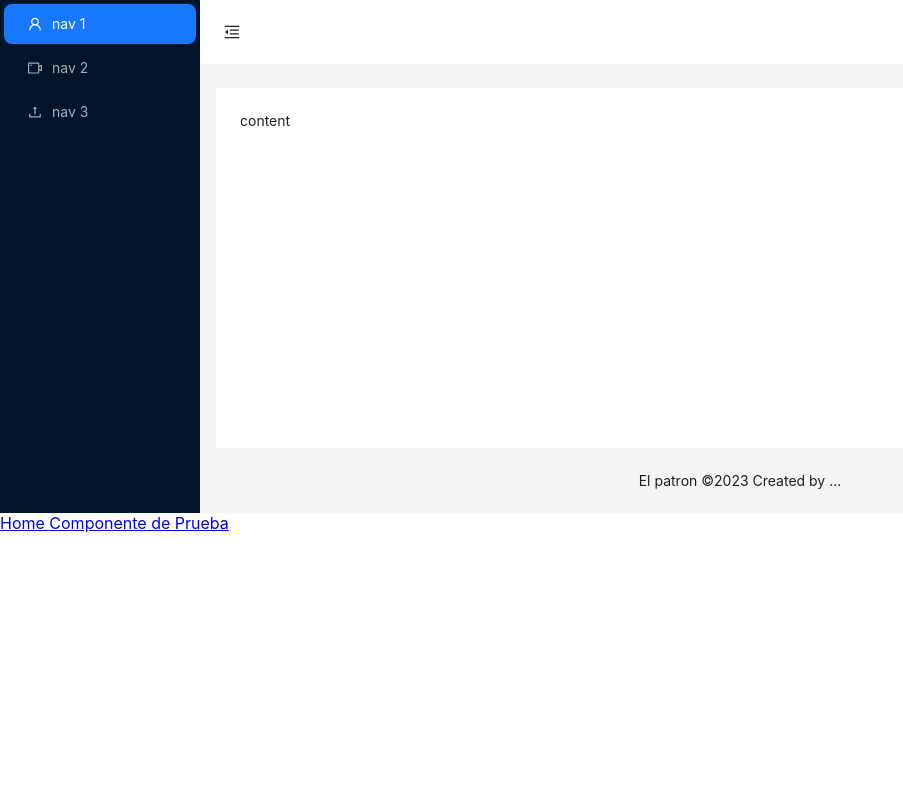
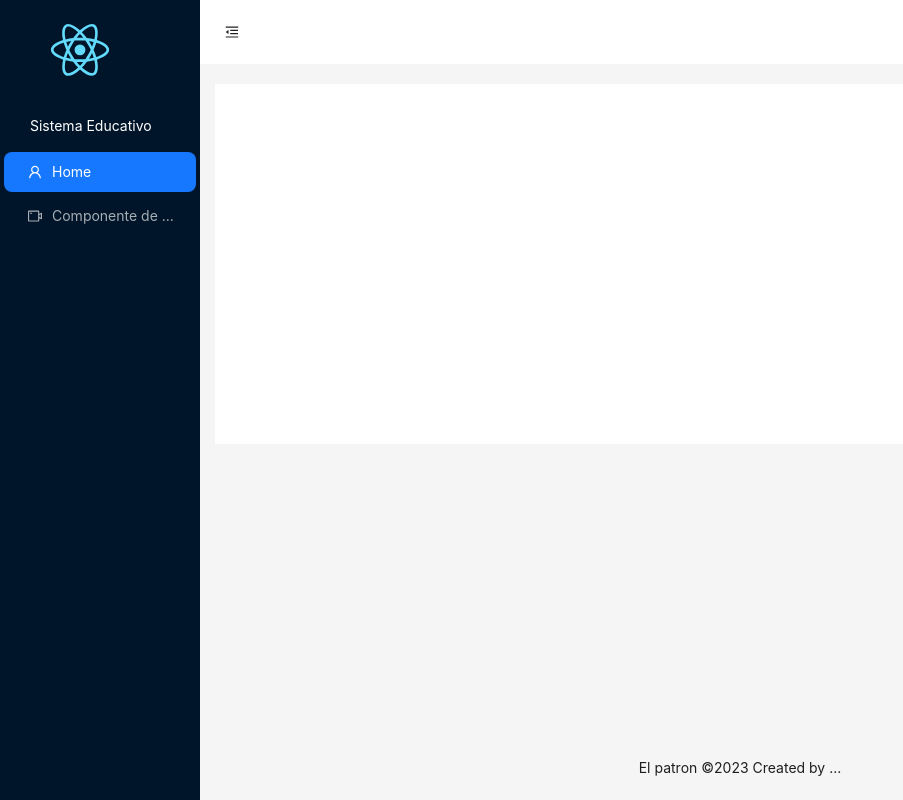
Before and after one commit to danieltapasco/ProyectoEscuelaBet, a React (Create React App) app: page / in a window 1280 px wide. Shown: the whole page, without its empty margins (0-903 px from the left). Built offline with nearby package versions, Linux system fonts and the light colour scheme.

Commit message:
build: implementa Layout

```diff
--- a/src/App.css
+++ b/src/App.css
@@ -36,3 +36,13 @@
     transform: rotate(360deg);
   }
 }
+
+.menu-style {
+  height: 100vh;
+}
+
+.logoI {
+  color: rgb(255, 255, 255);
+  display: inline-block;
+  margin-left: 15%;
+}
--- a/src/contenedores/LayoutComponent.jsx
+++ b/src/contenedores/LayoutComponent.jsx
@@ -1,7 +1,8 @@
-import React, { useState } from 'react';
+import React, { useState } from "react";
 import { Route, Link, Switch } from "wouter";
 import Form from "./Form";
-
+import "../App.css";
+import logo from '../logo.svg';
 // Imports Layout
 import {
   MenuFoldOutlined,
@@ -9,11 +10,11 @@ import {
   UploadOutlined,
   UserOutlined,
   VideoCameraOutlined,
-} from '@ant-design/icons';
-import { Layout, Menu, Button, theme } from 'antd';
-const { Header, Content, Footer, Sider } = Layout;
+} from "@ant-design/icons";
+import { Layout, Menu, Button, theme } from "antd";
 
 export default function LayoutComponent({ childrens }) {
+  const { Header, Content, Footer, Sider } = Layout;
   const [collapsed, setCollapsed] = useState(false);
   const {
     token: { colorBgContainer },
@@ -21,28 +22,26 @@ export default function LayoutComponent({ childrens }) {
 
   return (
     <>
-    <Layout>
+      <Layout className="menu-style">
         <Sider trigger={null} collapsible collapsed={collapsed}>
-        <div className="demo-logo-vertical" />
+          <div className="logoI">
+            <img src={logo} width={100} height={100} alt="Logo"/>
+            <p>Sistema Educativo</p>
+          </div>
           <Menu
             theme="dark"
             mode="inline"
-          defaultSelectedKeys={['1']}
+            defaultSelectedKeys={["1"]}
             items={[
               {
-              key: '1',
+                key: "1",
                 icon: <UserOutlined />,
-              label: 'nav 1',
+                label: <Link href="/"> Home </Link>,
               },
               {
-              key: '2',
+                key: "2",
                 icon: <VideoCameraOutlined />,
-              label: 'nav 2',
-            },
-            {
-              key: '3',
-              icon: <UploadOutlined />,
-              label: 'nav 3',
+                label: <Link href="/Comp"> Componente de Prueba </Link>,
               },
             ]}
           />
@@ -53,8 +52,8 @@ export default function LayoutComponent({ childrens }) {
               type="text"
               icon={collapsed ? <MenuUnfoldOutlined /> : <MenuFoldOutlined />}
               onClick={() => setCollapsed(!collapsed)}
+              className="ButtonLayout"
               style={{
-              fontSize: '16px',
                 width: 64,
                 height: 64,
               }}
@@ -62,7 +61,7 @@ export default function LayoutComponent({ childrens }) {
           </Header>
           <Content
             style={{
-            margin: '24px 16px 0',
+              margin: "20px 15px 0",
             }}
           >
             <div
@@ -72,25 +71,6 @@ export default function LayoutComponent({ childrens }) {
                 background: colorBgContainer,
               }}
             >
-            content
-          </div>
-        </Content>
-        <Footer
-          style={{
-            textAlign: 'center',
-          }}
-        >
-          El patron ©2023 Created by ...
-        </Footer>
-      </Layout>
-    </Layout>
-
-
-      <div>
-        <Link href="/"> Home </Link>
-        <Link href="/Comp"> Componente de Prueba </Link>
-      </div>
-
               <Switch>
                 <Route path="/">
                   <div> {childrens} </div>
@@ -103,6 +83,17 @@ export default function LayoutComponent({ childrens }) {
                   )}
                 </Route>
               </Switch>
+            </div>
+          </Content>
+          <Footer
+            style={{
+              textAlign: "center",
+            }}
+          >
+            El patron ©2023 Created by ...
+          </Footer>
+        </Layout>
+      </Layout>
     </>
   );
 }
```
Lines whose indentation alone changed are shown as unchanged.
